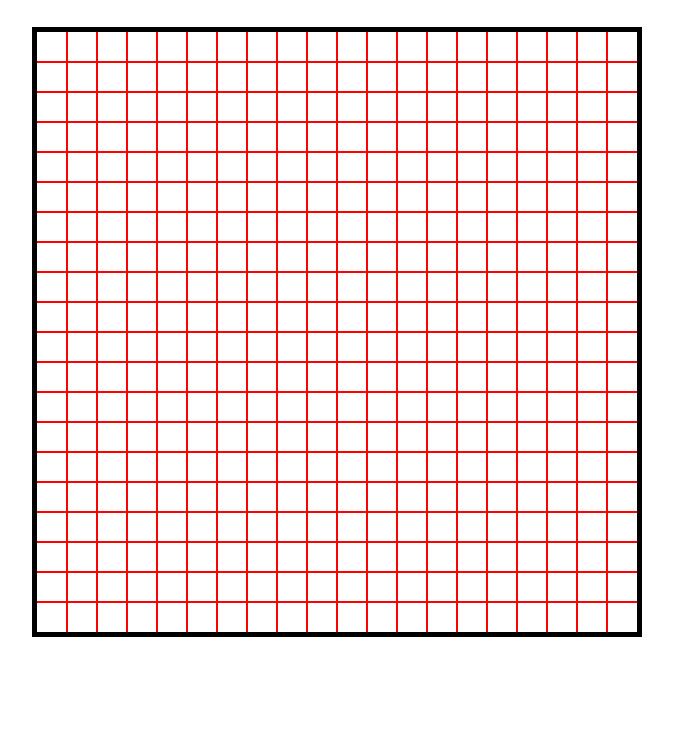
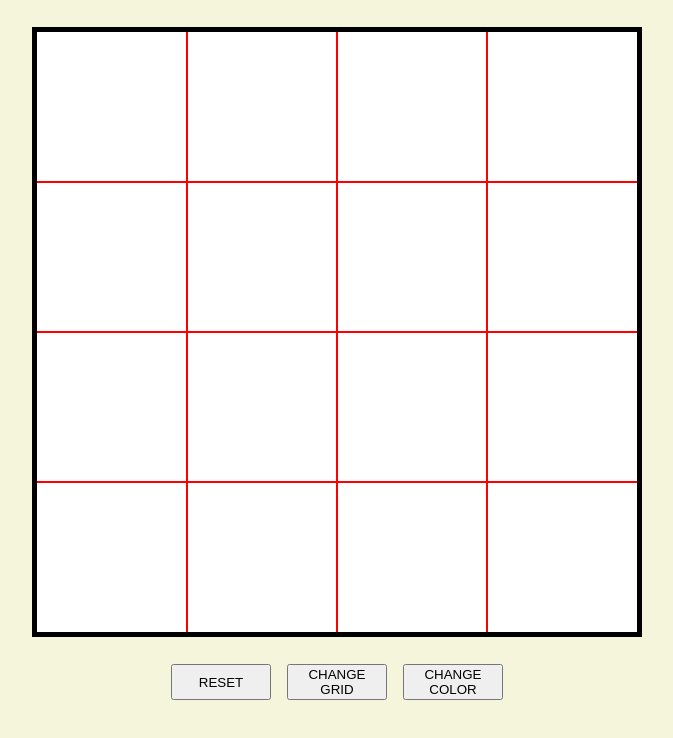
Before and after one commit to NyanLight/etch-a-sketch, a plain HTML site: page index.html in a window 1280 px wide. Shown: the whole page, without its empty margins (303-976 px from the left). Drawn offline with Linux system fonts and the light colour scheme.

Commit message:
create buttons

```diff
--- a/index.html
+++ b/index.html
@@ -1,5 +1,6 @@
 <!DOCTYPE html>
 <html lang="en">
+
 <head>
     <meta charset="UTF-8">
     <meta name="viewport" content="width=device-width, initial-scale=1.0">
@@ -7,8 +8,15 @@
     <link href="style.css" rel="stylesheet">
     <title>Etch-a-sketch</title>
 </head>
+
 <body>
     <div id="container">
     </div>
+    <div id="buttons">
+        <button id="reset">RESET</button>
+        <button id="size">CHANGE GRID</button>
+        <button id="color">CHANGE COLOR</button>
+    </div>
 </body>
+
 </html>
--- a/index.js
+++ b/index.js
@@ -1,7 +1,9 @@
 const container = document.querySelector('#container');
 
-let size = 20;
-
+let size = 4;
+const resetBtn = document.querySelector('#reset');
+const sizeBtn = document.querySelector('#size');
+const colorBtn = document.querySelector('#color');
 
 
 function createRow () {
@@ -22,10 +24,11 @@ function createGrid () {
     }
 };
 
-createGrid ();
+function eraseBackground () {
+    cell.classList.remove('hover');
+};
 
-function hoverEffect () {
-    cell.addEventListener('mouseover', () => {
-        cell.classList.add('hover');
-    });
-}
+resetBtn.addEventListener('click', () => eraseBackground);
+
+
+createGrid();
--- a/style.css
+++ b/style.css
@@ -1,5 +1,9 @@
+* {
+  box-sizing: border-box;
+}
+
 body {
-    box-sizing: border-box;
+  background-color: beige;
 }
 
 #container {
@@ -9,7 +13,7 @@ body {
   height: 600px;
   width: 600px;
   margin: 2rem auto;
-
+  background-color: white;
 }
 
 .cell {
@@ -20,5 +24,14 @@ body {
 
 .hover {
   background-color: black;
+}
 
+#buttons {
+  display: flex;
+  justify-content: center;
+  gap: 1rem;
 }
+
+button {
+    width: 100px;
+}
```
Lines whose indentation alone changed are shown as unchanged.
